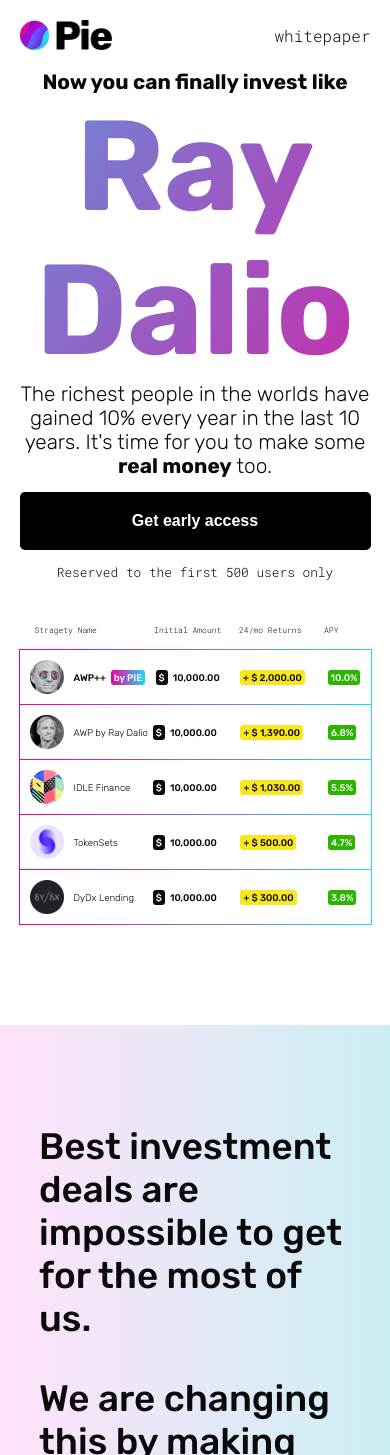
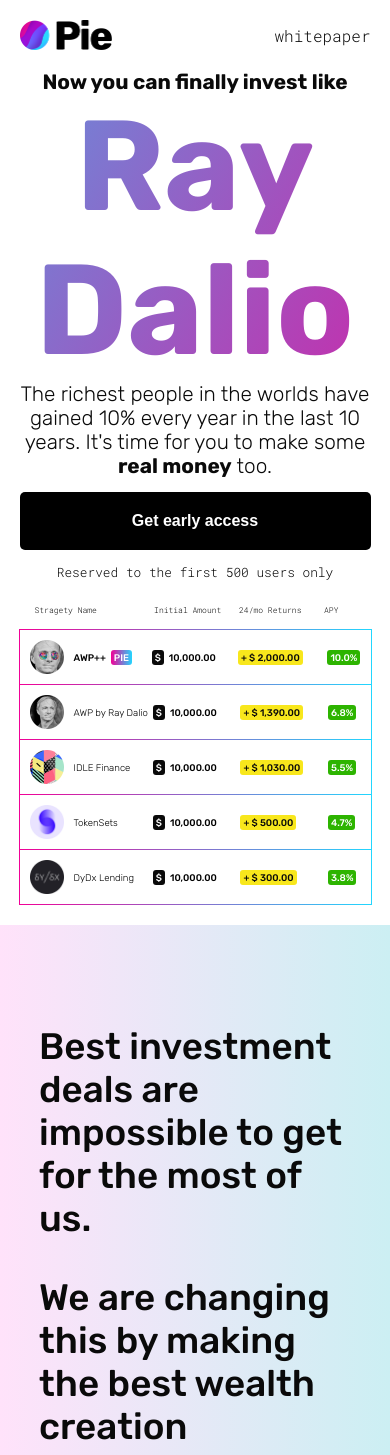
Before and after one commit to pie-dao/frontend, a React (Create React App) app: page / in a window 390 px wide. Shown: the top 1455 px of the page. Built offline with nearby package versions, Linux system fonts and the light colour scheme.

Commit message:
comparison table mobile fix

```diff
--- a/src/Components/ComparisonItem.js
+++ b/src/Components/ComparisonItem.js
@@ -43,6 +43,7 @@
 
   @media (max-width: 768px) {
     width: 38%;
+    max-width: 38%;
   }
 `;
 
--- a/src/Components/ComparisonItemSpecial.js
+++ b/src/Components/ComparisonItemSpecial.js
@@ -43,7 +43,7 @@
 font-weight: 500;
 
   @media (max-width: 768px) {
-    width: 38%;
+    max-width: 38%;
   }
 `;
 
@@ -130,7 +130,7 @@
     return (
       <Gradient>
       <Container>
-      <PortfolioName><LogoContainer src={props.PortfolioLogo} alt="portfolio logo" />{props.PortfolioName}<LabelGradient>by PIE</LabelGradient></PortfolioName>
+      <PortfolioName><LogoContainer src={props.PortfolioLogo} alt="portfolio logo" />{props.PortfolioName}<LabelGradient>PIE</LabelGradient></PortfolioName>
       <InitialAmount><LabelBlack>$</LabelBlack>{props.InitialAmount}</InitialAmount>
       <OneYearGains><LabelYellow>{props.OneYearGains}</LabelYellow></OneYearGains>
       <APY><LabelGreen>{props.APY}</LabelGreen></APY>
--- a/src/Components/ComparisonLabel.js
+++ b/src/Components/ComparisonLabel.js
@@ -25,6 +25,7 @@
 width: 36%;
   @media (max-width: 768px) {
     width: 38%;
+    max-width: 38%;
   }
 `;
 
--- a/src/Components/ComparisonTable.js
+++ b/src/Components/ComparisonTable.js
@@ -14,6 +14,7 @@
   font-family: var(--secondary-font);
 
   @media (max-width: 768px) {
+    padding: 0 0 5% 0;
   }
 `;
 
--- a/src/Components/Hero.js
+++ b/src/Components/Hero.js
@@ -14,6 +14,7 @@
 
   @media (max-width: 768px) {
     width: 90%;
+    padding: 0 0 10px 0;
   }
 `;
 
```
